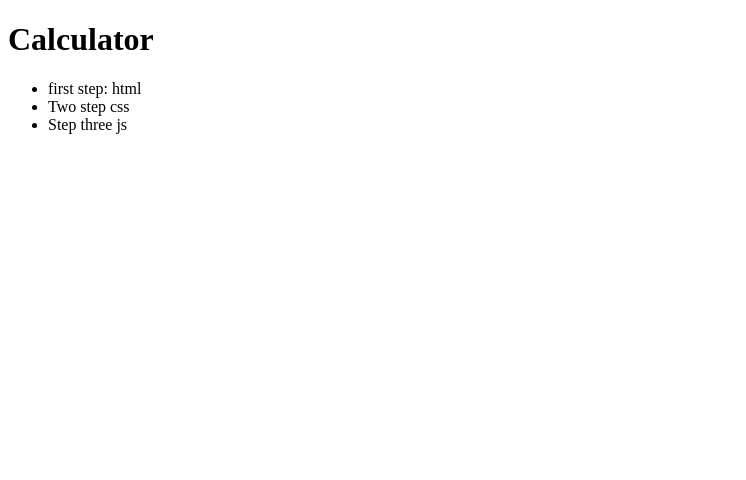
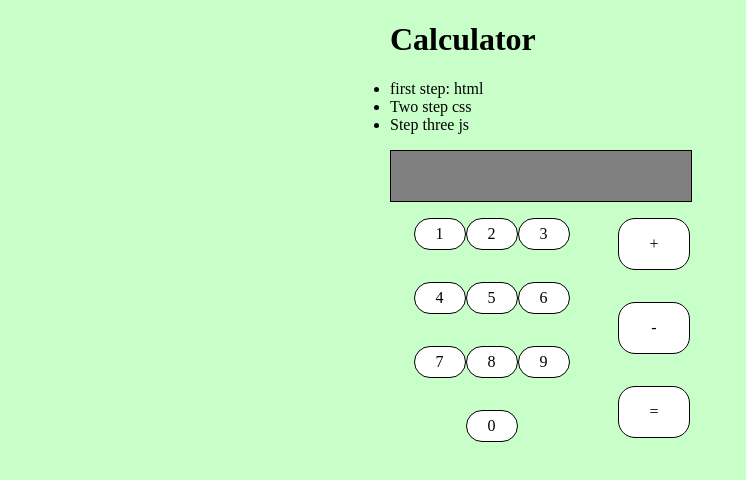
Before and after one commit to amir248/calculatorTest, a plain HTML site: page index.html in a window 1280 px wide. Shown: the whole page, without its empty margins (0-746 px from the left). Drawn offline with Linux system fonts and the light colour scheme.

Commit message:
Step two css style

```diff
--- a/index.html
+++ b/index.html
@@ -4,6 +4,78 @@
     <meta charset="utf-8">
     <title>test calculator</title>
     <meta name="viewport" content="width=device-width, initial-scale=1" />
+    <style media="screen">
+      *{
+        border:0;
+        padding:0;
+      }
+      body{
+        background:rgba(200,255,200);
+      }
+      main{
+        margin-left:auto;
+        margin-right:auto;
+        width:100%;
+        max-width:500px;
+      }
+      .calculator{
+        width:100%;
+        max-width:300px;
+
+      }
+      .click{
+        background:white;
+        width:100%;
+        max-width:50px;
+        min-width:50px;
+        height:30px;
+        text-align:center;
+        display:flex;
+        justify-content:center;
+        align-items:center;
+        border:1px solid black;
+        border-radius:17px;
+      }
+      .display{
+        display:block;
+        background:grey;
+        border: 1px solid black;
+          width:100%;
+          max-width:300px;
+          height:50px;
+      }
+      .boxNumber{
+        display:flex;
+        justify-content:center;
+        align-items:center;
+        max-width:250px;
+        width:100%;
+        flex-wrap:wrap;
+      }
+      .arifBox{
+        background:white;
+        width:100%;
+        max-width:70px;
+        min-width:70px;
+        height:50px;
+        text-align:center;
+        display:flex;
+        justify-content:center;
+        align-items:center;
+        border:1px solid black;
+        border-radius:17px;
+        margin-left:25px;
+      }
+      .buttons{
+        display:flex;
+        width:100%;
+        max-width:300px;
+      }
+      .operations{
+        display:flex;
+        flex-direction:column;
+      }
+    </style>
   </head>
   <body>
     <main>
@@ -13,7 +85,32 @@
         <li>Two step css</li>
         <li>Step three js</li>
       </ul>
+      <div class="calculator">
+        <span class='display'></span>
+        <div class="buttons">
+          <div class="boxNumber">
+            <p class='click'>1</p>
+            <p class='click'>2</p>
+            <p class='click'>3</p>
+            <p class='click'>4</p>
+            <p class='click'>5</p>
+            <p class='click'>6</p>
+            <p class='click'>7</p>
+            <p class='click'>8</p>
+            <p class='click'>9</p>
+            <p class='click'>0</p>
+          </div>
+          <div class="operations">
 
+            <p class='arifBox'>+</p>
+            <p class='arifBox'>-</p>
+            <p class='arifBox'>=</p>
+          </div>
+
+        </div>
+        <!-- <p class='click'>1</p> -->
+
+      </div>
     </main>
   </body>
 </html>
```
